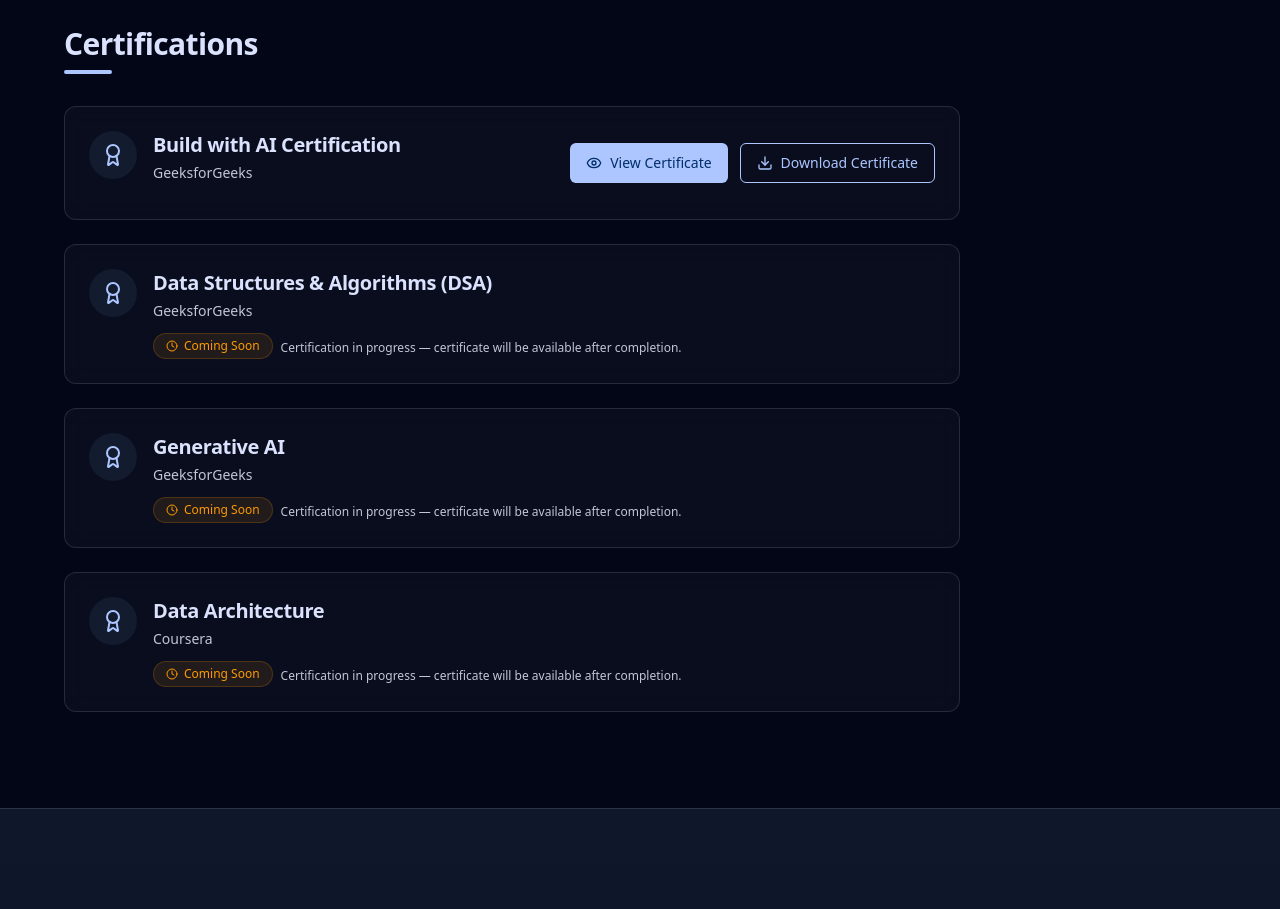
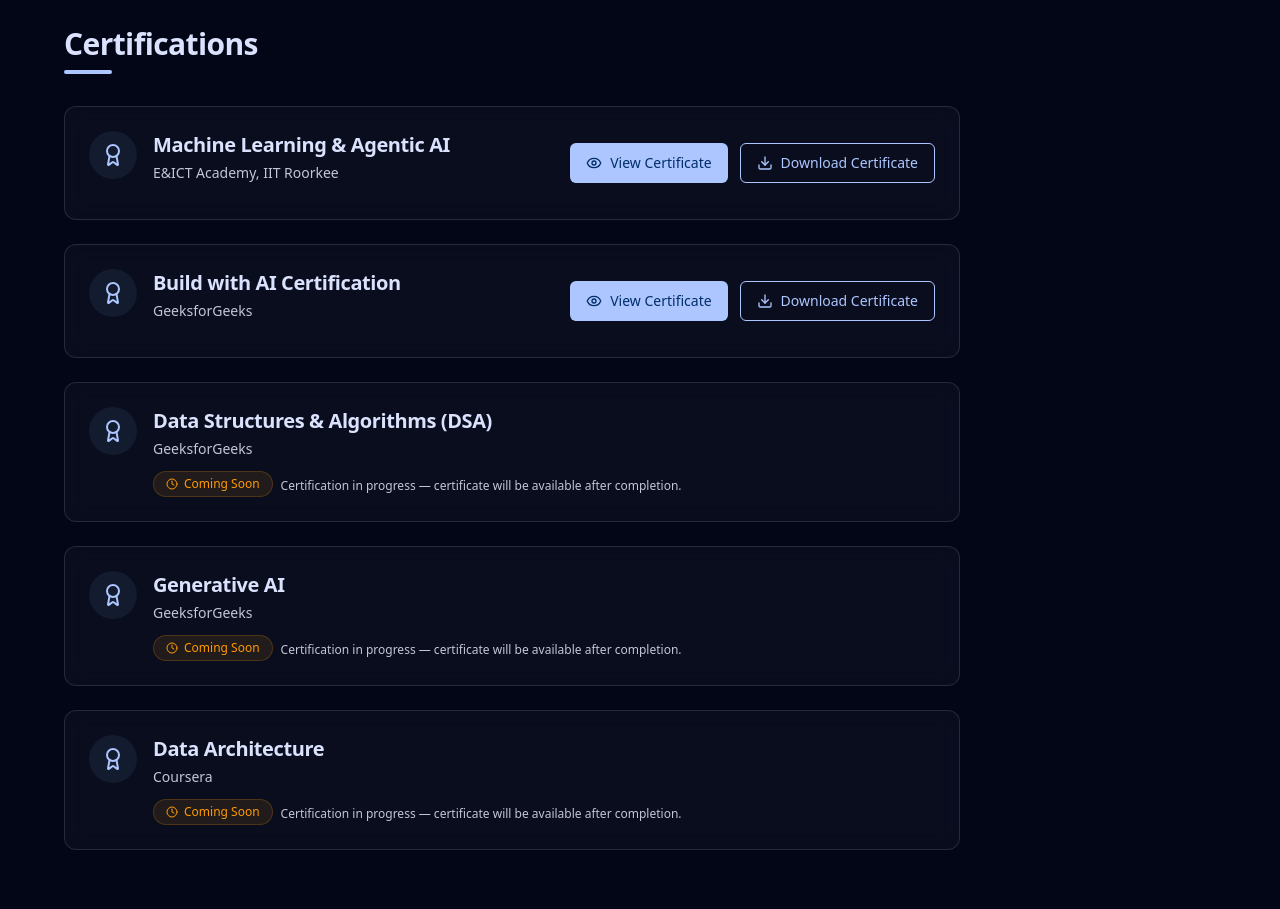
Before and after one commit to sohan1611/Portfolio, a Next.js app: page / in a window 1280 px wide. Shown: the part 6420-7329 px from the top of the page. Built offline with nearby package versions, Linux system fonts and the light colour scheme; no server answers.

Commit message:
Add IIT Roorkee ML & Agentic AI certificate
Summer Training & Internship Program certificate from E&ICT Academy,
IIT Roorkee. Listed first in the certifications section.

The viewer already falls back to an img tag for non-PDF files, so the
JPG needs no component change.

```diff
--- a/src/data/portfolio.ts
+++ b/src/data/portfolio.ts
@@ -99,6 +99,14 @@
   ],
   achievements: [
     {
+      title: "Machine Learning & Agentic AI",
+      issuer: "E&ICT Academy, IIT Roorkee",
+      status: "Completed",
+      certificateFile: "/certificates/eict-iitr-ml-agentic-ai-certificate.jpg",
+      showViewButton: true,
+      showDownloadButton: true,
+    },
+    {
       title: "Build with AI Certification",
       issuer: "GeeksforGeeks",
       status: "Completed",
```
Also changed, not shown: public/certificates/eict-iitr-ml-agentic-ai-certificate.jpg (added).
